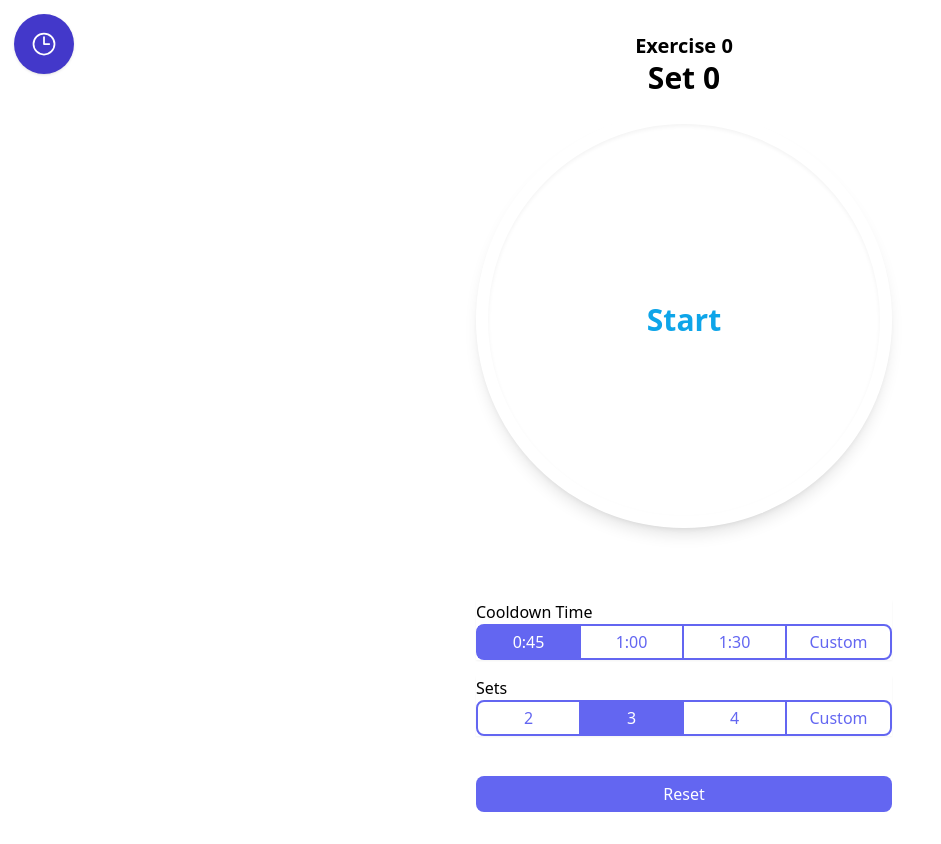
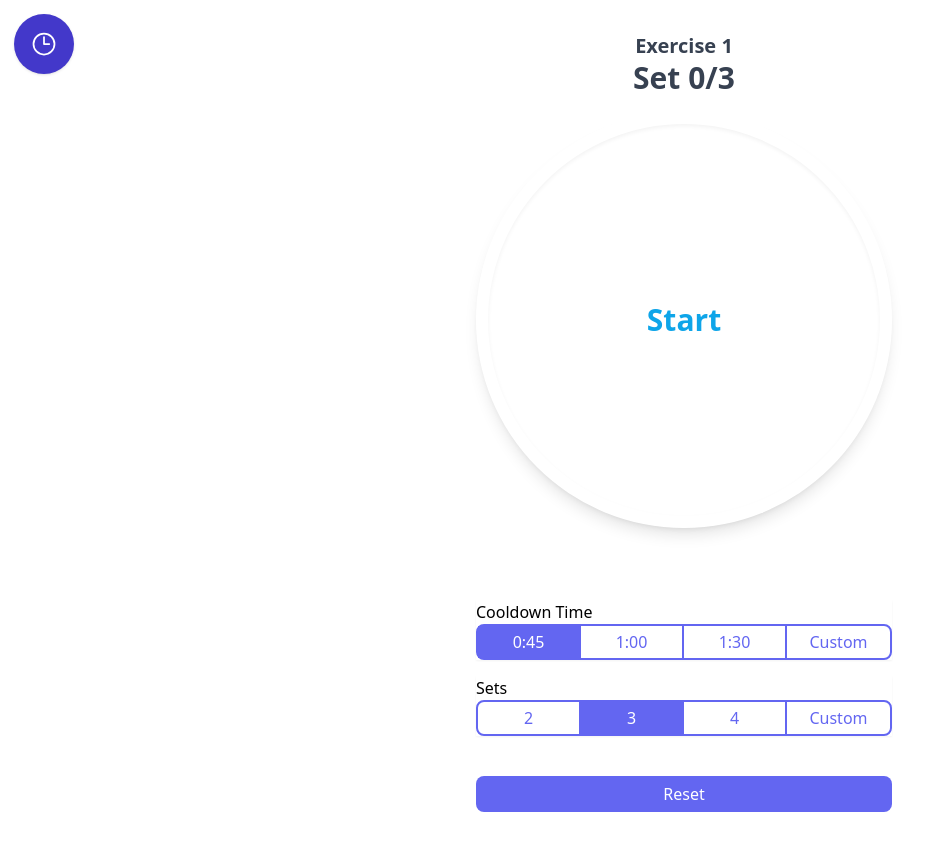
Before and after one commit to matthiebl/fitness-app, a React (Vite) app: page /timer in a window 1280 px wide. Shown: the whole page, without its empty margins (0-941 px from the left). Built offline with nearby package versions, Linux system fonts and the light colour scheme.

Commit message:
Use localstorage for timer details

```diff
--- /dev/null
+++ b/src/hooks.ts
@@ -0,0 +1,14 @@
+import React from 'react'
+
+export function useLocalStorage<T>(key: string, initial: T): [T, (t: T) => void] {
+    initial = JSON.parse(localStorage.getItem(key) || JSON.stringify({ v: initial })).v
+
+    const [state, setState] = React.useState<T>(initial)
+
+    const setter = (t: T) => {
+        localStorage.setItem(key, JSON.stringify({ v: t }))
+        setState(t)
+    }
+
+    return [state, setter]
+}
--- a/src/pages/TimerPage.tsx
+++ b/src/pages/TimerPage.tsx
@@ -1,13 +1,14 @@
 import React from 'react'
 import { ButtonGroup, PageWrapper, TButtonItem, Timer } from '../components'
+import { useLocalStorage } from '../hooks'
 
 interface TimerPageProps {}
 
 export const TimerPage: React.FC<TimerPageProps> = ({}) => {
-    const [set, setSet] = React.useState(0)
-    const [exercise, setExercise] = React.useState(0)
-    const [cooldown, setCooldown] = React.useState(cooldownTimeItems[0].value)
-    const [setNum, setSetNum] = React.useState(setItems[1].value)
+    const [set, setSet] = useLocalStorage<number>('set', 0)
+    const [exercise, setExercise] = useLocalStorage<number>('exercise', 1)
+    const [cooldown, setCooldown] = useLocalStorage<number>('cooldown', cooldownTimeItems[0].value)
+    const [setNum, setSetNum] = useLocalStorage<number>('sets', setItems[1].value)
 
     const incrementSet = () => {
         setSet(set + 1)
@@ -20,9 +21,11 @@ export const TimerPage: React.FC<TimerPageProps> = ({}) => {
     return (
         <PageWrapper>
             <main className='flex h-full w-full max-w-lg flex-col items-center p-8 px-12'>
-                <div className='w-full text-center'>
+                <div className='w-full text-center text-gray-700'>
                     <h2 className='text-xl font-semibold'>Exercise {exercise}</h2>
-                    <h2 className='text-3xl font-bold'>Set {set}</h2>
+                    <h2 className='text-3xl font-bold'>
+                        Set {set}/{setNum}
+                    </h2>
                 </div>
                 <Timer time={cooldown} set={set} sets={setNum} increment={incrementSet} />
                 <div className='mt-10 w-full' />
@@ -37,7 +40,7 @@ export const TimerPage: React.FC<TimerPageProps> = ({}) => {
                     className='mt-10 w-full rounded-lg bg-indigo-500 p-1.5 px-2 text-white hover:bg-indigo-600'
                     onClick={() => {
                         setSet(0)
-                        setExercise(0)
+                        setExercise(1)
                     }}
                 >
                     Reset
```
